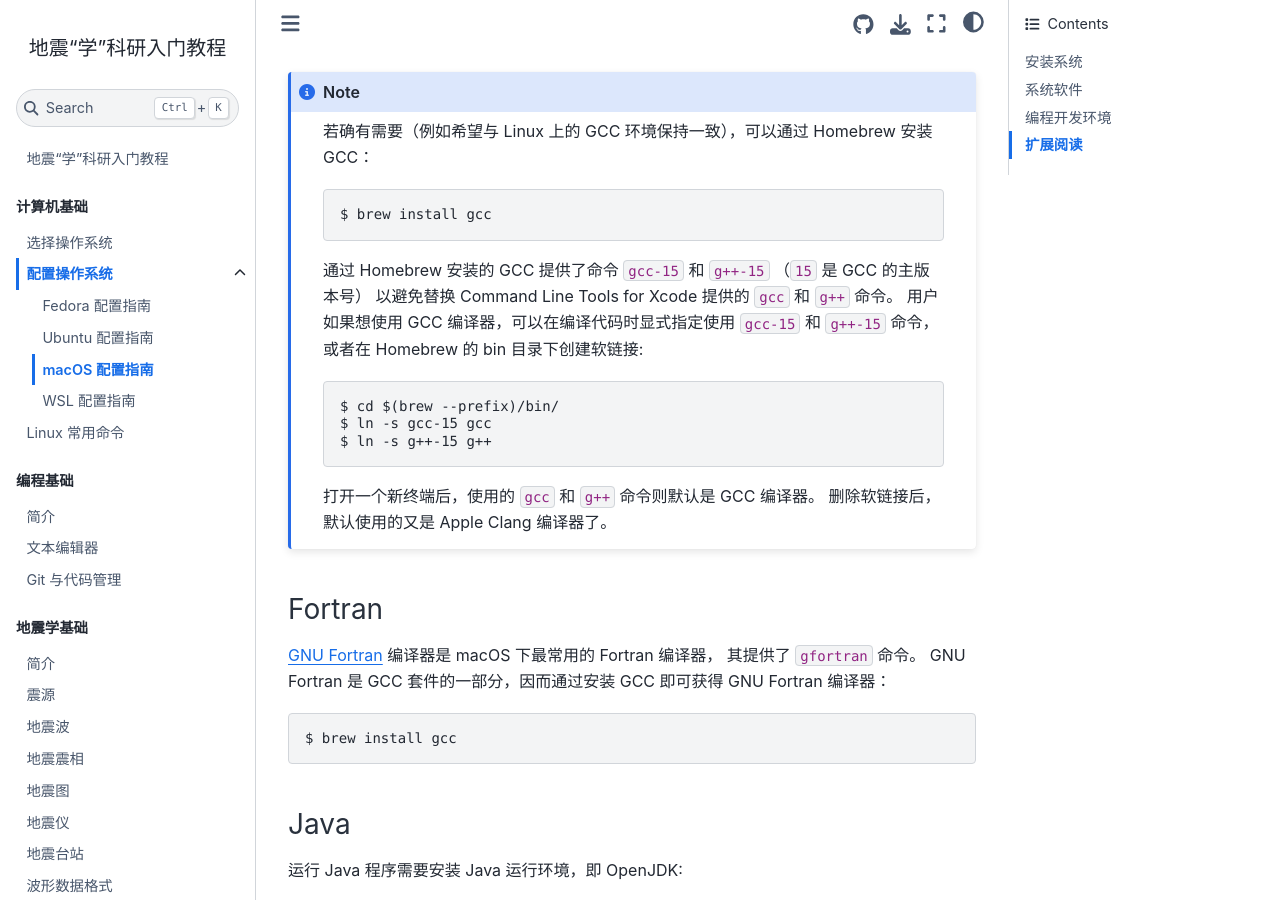
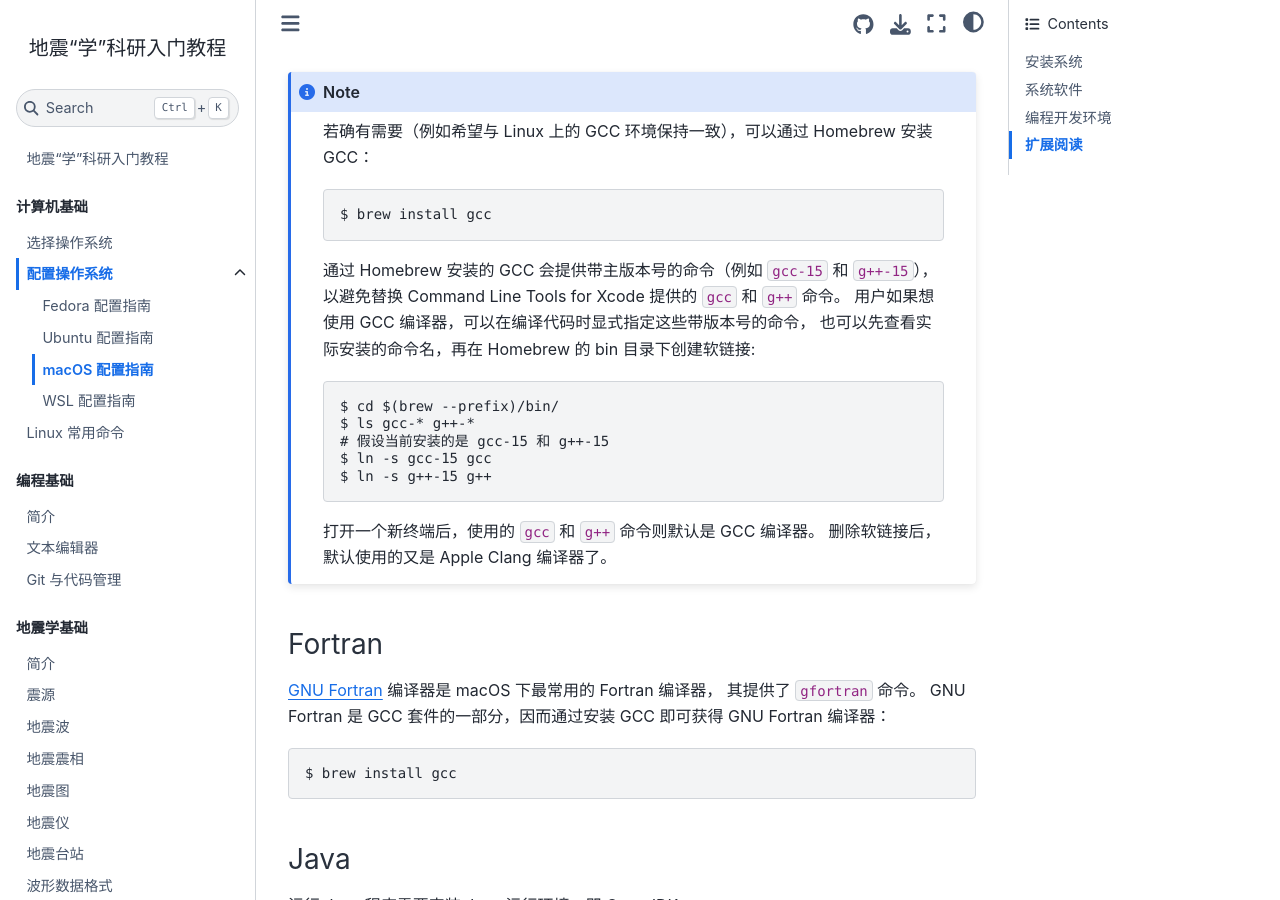
Before and after one commit to seismo-learn/seismology101, a Jupyter Book: the page built from source/computer/macos-setup.md, in a window 1280 px wide and 900 px high, scrolled down 3362 px. Built offline with Jupyter Book 1.0.4 settings and Sphinx 7.4.7 and the Sphinx Book theme 1.1.4, drawn with Linux system fonts in a browser that asks for light colours; pages that are not in the unit, such as notebooks, are missing from menus.

Commit message:
Improve platform setup guide maintainability

````diff
--- a/source/computer/macos-setup.md
+++ b/source/computer/macos-setup.md
@@ -186,13 +186,15 @@ Command Line Tools for Xcode 已经提供了 C/C++ 编译器和相关工具，
 ```
 $ brew install gcc
 ```
-通过 Homebrew 安装的 GCC 提供了命令 `gcc-15` 和 `g++-15` （`15` 是 GCC 的主版本号）
+通过 Homebrew 安装的 GCC 会提供带主版本号的命令（例如 `gcc-15` 和 `g++-15`），
 以避免替换 Command Line Tools for Xcode 提供的 `gcc` 和 `g++` 命令。
-用户如果想使用 GCC 编译器，可以在编译代码时显式指定使用 `gcc-15` 和 `g++-15` 命令，
-或者在 Homebrew 的 bin 目录下创建软链接:
+用户如果想使用 GCC 编译器，可以在编译代码时显式指定这些带版本号的命令，
+也可以先查看实际安装的命令名，再在 Homebrew 的 bin 目录下创建软链接:
 
 ```
 $ cd $(brew --prefix)/bin/
+$ ls gcc-* g++-*
+# 假设当前安装的是 gcc-15 和 g++-15
 $ ln -s gcc-15 gcc
 $ ln -s g++-15 g++
 ```
````
Also changed, not shown: source/computer/ubuntu-setup.md (+2 -2 lines), source/computer/wsl-setup.md (+6 -4 lines).
